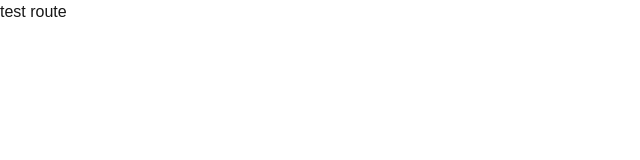
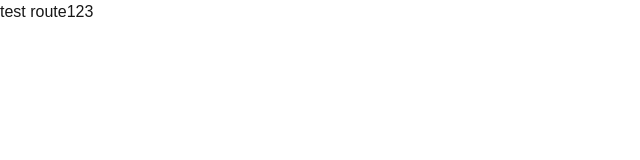
Before and after one commit to Rozevskis/GymLense, a Next.js app: page /testroute in a window 1280 px wide. Shown: the top 160 px of the page, without its empty margins (0-640 px from the left). Built offline with nearby package versions, Linux system fonts and the light colour scheme.

Commit message:
Test commit

```diff
--- a/app/(client)/testroute/page.jsx
+++ b/app/(client)/testroute/page.jsx
@@ -1,5 +1,5 @@
 export default function TestRoute() {
     return (
-        <h1>test route</h1>
+        <h1>test route123</h1>
     )
 }
```
